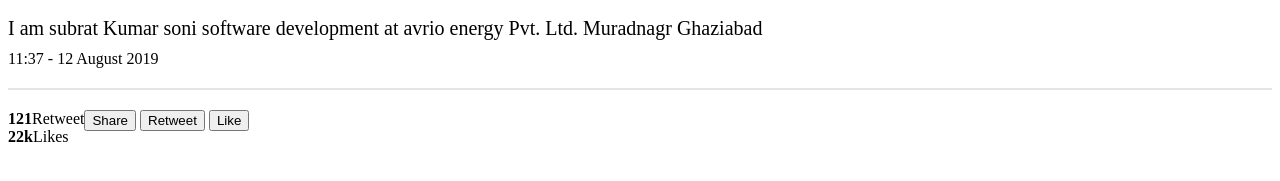
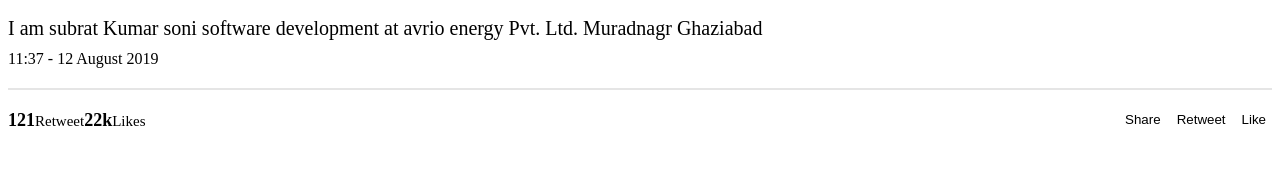
Before and after one commit to subratgoogle/twitter-tweet-type-card, a plain HTML site: page index.html in a window 1280 px wide. Shown: the part 61-242 px from the top of the page. Drawn offline with Linux system fonts and the light colour scheme.

Commit message:
Update style.css

```diff
--- a/style.css
+++ b/style.css
@@ -43,3 +43,23 @@
     flex-direction: row;
 
 }
+footer .stats{
+ display: flex;
+ font-size: 15px;
+}
+footer .stats strong{
+    font-size: 18px;
+
+}
+footer .stats .like{
+    margin-left: 10px;
+
+}
+footer .cta{
+    margin-left: auto;
+
+}
+footer .cta button{
+    border: 0px;
+    background: transparent;
+}
```
